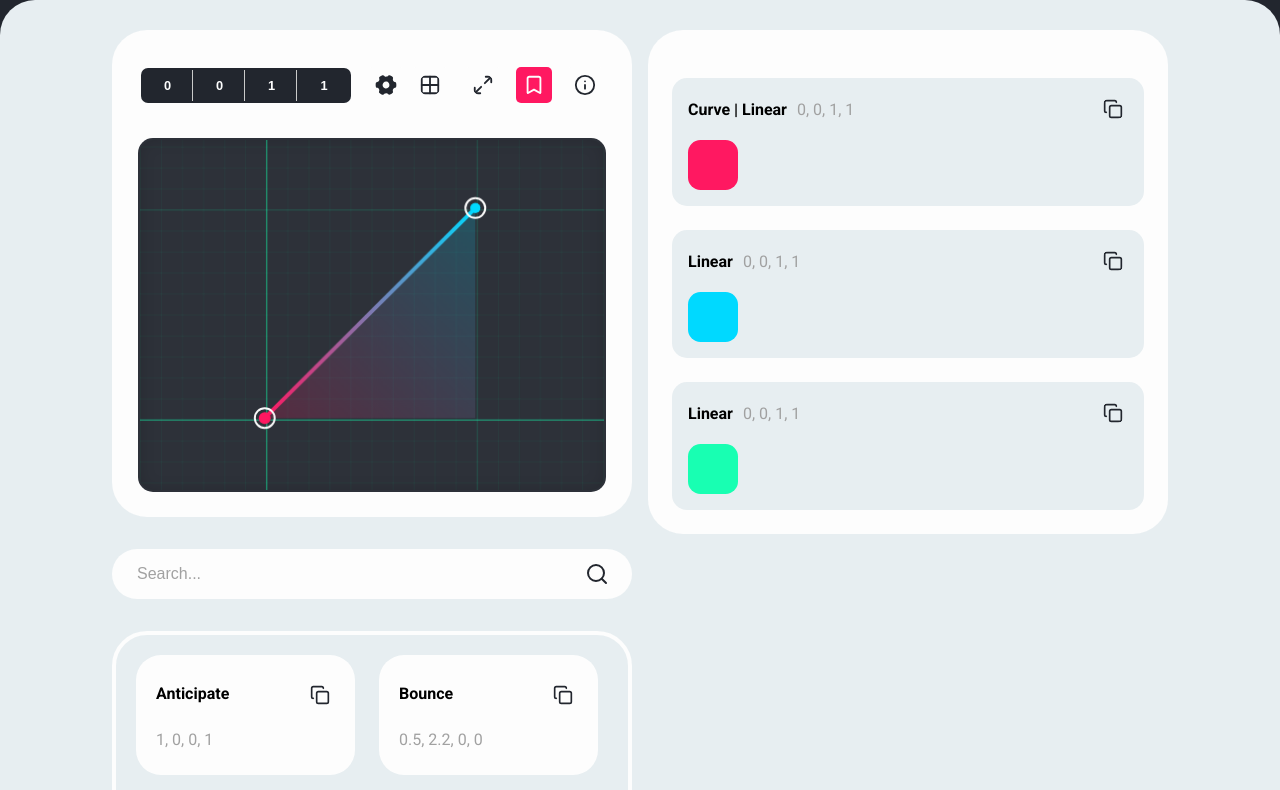
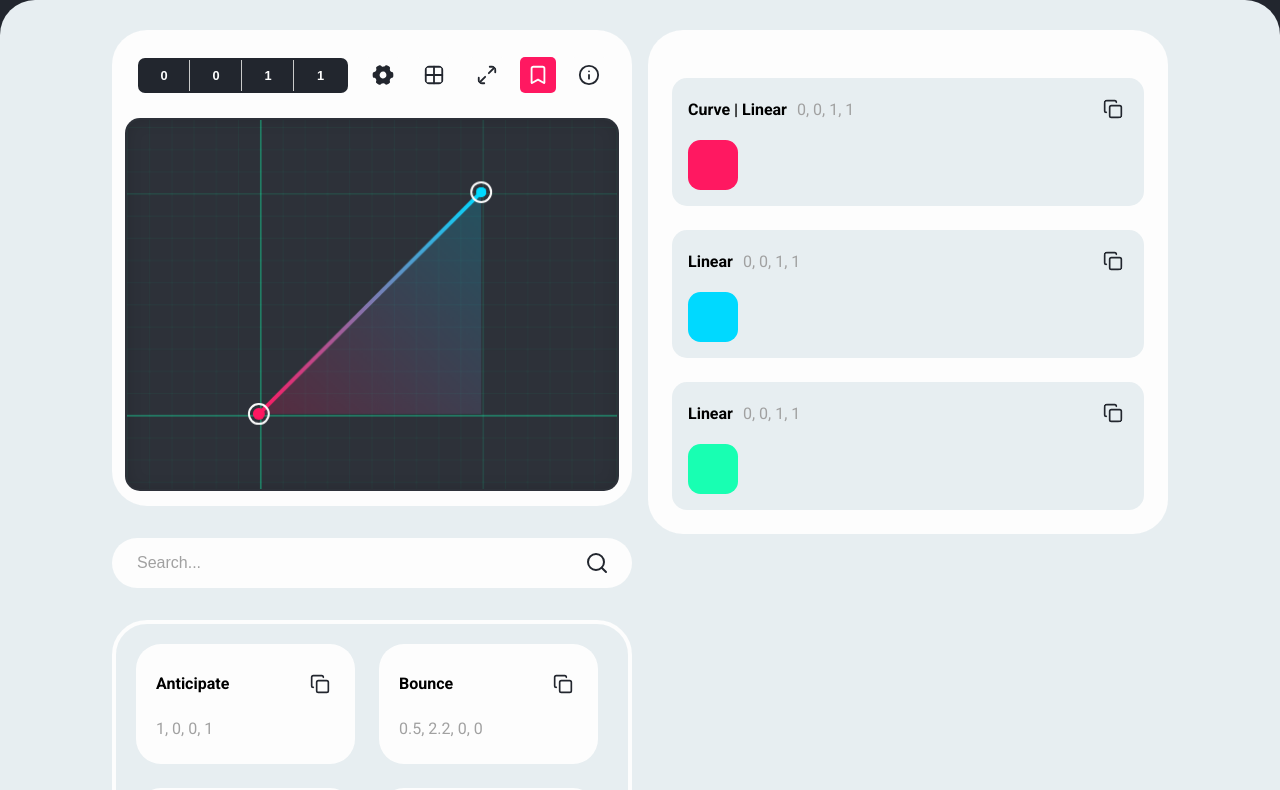
Before and after one commit to TughlokS/Animation-Curve-Generator, a React (Vite) app: page / in a window 1280 px wide. Shown: the top 790 px of the page. Built offline with nearby package versions, Linux system fonts and the light colour scheme.

Commit message:
Fix responsiveness issues in SCSS files and build project

```diff
--- a/src/Components/Canvas.jsx
+++ b/src/Components/Canvas.jsx
@@ -93,7 +93,7 @@ function Canvas({
 
 			// Calculate the desired padding percentage (consistent gap around canvas)
 			// We want the canvas to take up most of the space but leave a consistent gap
-			const desiredPaddingPercent = 0.05; // 5% padding on each side
+			const desiredPaddingPercent = 0.025; // 5% padding on each side
 			const targetPadding = boxWidth * desiredPaddingPercent;
 
 			// Calculate the target width based on the desired padding
--- a/src/Styles/canvasBox.css
+++ b/src/Styles/canvasBox.css
@@ -25,8 +25,8 @@
   justify-content: flex-start;
   align-items: center;
   flex-direction: column;
-  padding: clamp(15px, 3vw, 25px);
-  gap: clamp(12px, 2vw, 23px);
+  padding: clamp(15px, 1vw, 25px);
+  gap: clamp(12px, 1vw, 23px);
   background-color: #fdfdfd;
   border-radius: clamp(15px, 3vw, 35px);
   width: 100%;
@@ -129,7 +129,7 @@
   justify-content: center;
   align-items: center;
   flex-direction: row;
-  gap: clamp(4px, 0.8vw, 8px);
+  gap: clamp(8px, 1.5vw, 15px);
   border: clamp(1px, 0.2vw, 2px) solid transparent;
   border-radius: clamp(4px, 1vw, 7px);
   transition: all 0.2s ease-in-out;
--- a/src/Styles/canvasBox.scss
+++ b/src/Styles/canvasBox.scss
@@ -7,8 +7,8 @@
 	justify-content: flex-start;
 	align-items: center;
 	flex-direction: column;
-	padding: clamp(15px, 3vw, 25px);
-	gap: clamp(12px, 2vw, 23px);
+	padding: clamp(15px, 1vw, 25px);
+	gap: clamp(12px, 1vw, 23px);
 	background-color: $light-secondary-color;
 	border-radius: clamp(15px, 3vw, 35px);
 	width: 100%;
@@ -131,7 +131,7 @@
 			justify-content: center;
 			align-items: center;
 			flex-direction: row;
-			gap: clamp(4px, 0.8vw, 8px); // Gap between icons
+			gap: clamp(8px, 1.5vw, 15px);
 			border: clamp(1px, 0.2vw, 2px) solid transparent;
 			border-radius: clamp(4px, 1vw, 7px);
 			transition: all 0.2s ease-in-out;
--- a/src/Styles/presetCard.css
+++ b/src/Styles/presetCard.css
@@ -33,7 +33,7 @@
   background-color: #fdfdfd;
   border-radius: clamp(15px, 2.5vw, 25px);
   cursor: pointer;
-  transition: transform 0.3s cubic-bezier(0, 0, 0.5, 1.5), background-color 0.3s ease, box-shadow 0.3s ease;
+  transition: transform 0.3s ease, background-color 0.3s ease, box-shadow 0.3s ease;
 }
 @media screen and (max-width: 992px) {
   .preset-card {
--- a/src/Styles/presetCard.scss
+++ b/src/Styles/presetCard.scss
@@ -21,7 +21,7 @@
     border-radius: clamp(15px, 2.5vw, 25px);
     cursor: pointer;
     // Add transition timing adjustments for different screen sizes
-    transition: transform 0.3s cubic-bezier(0, 0, 0.5, 1.5), background-color 0.3s ease, box-shadow 0.3s ease;
+    transition: transform 0.3s ease, background-color 0.3s ease, box-shadow 0.3s ease;
 
     @media screen and (max-width: 992px) {
         height: 110px; // Adjust fixed height for this breakpoint
```
Also changed, not shown: 2 other files (tests, documents, lock files or other folders).
